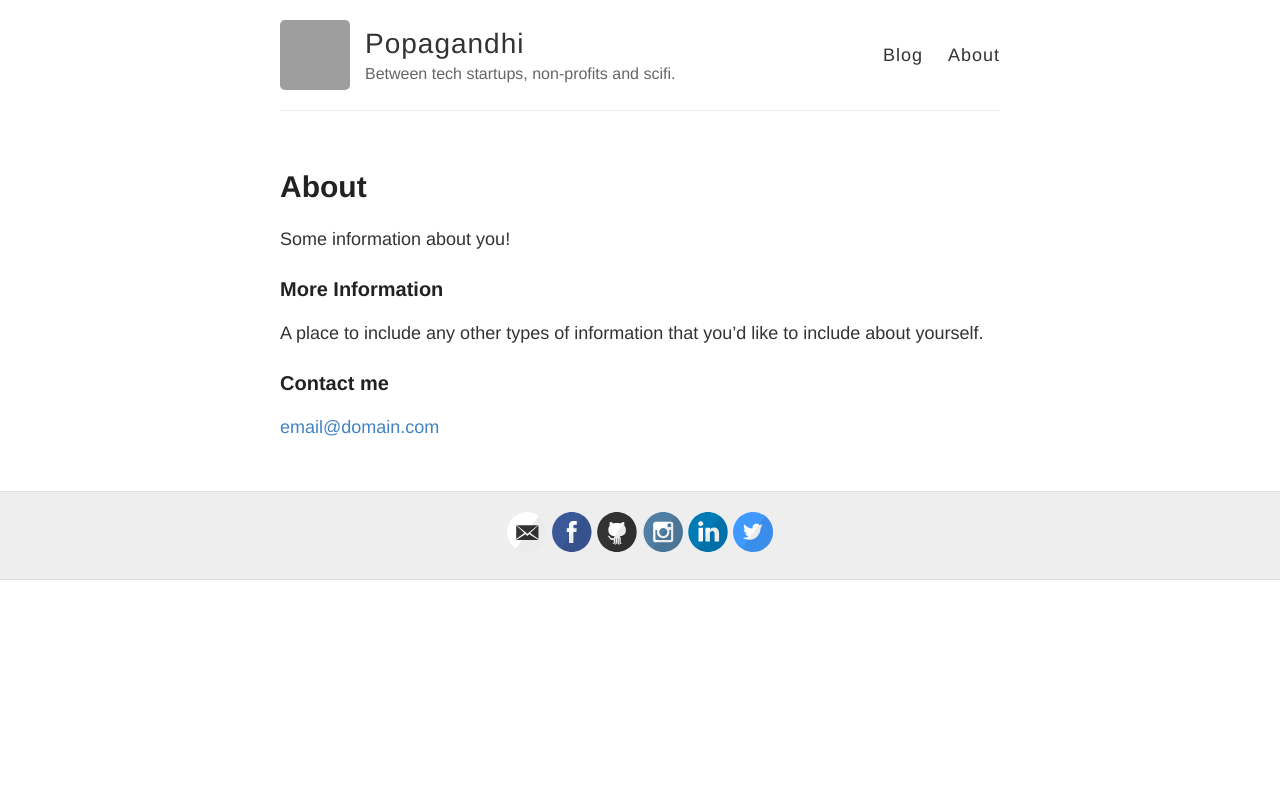
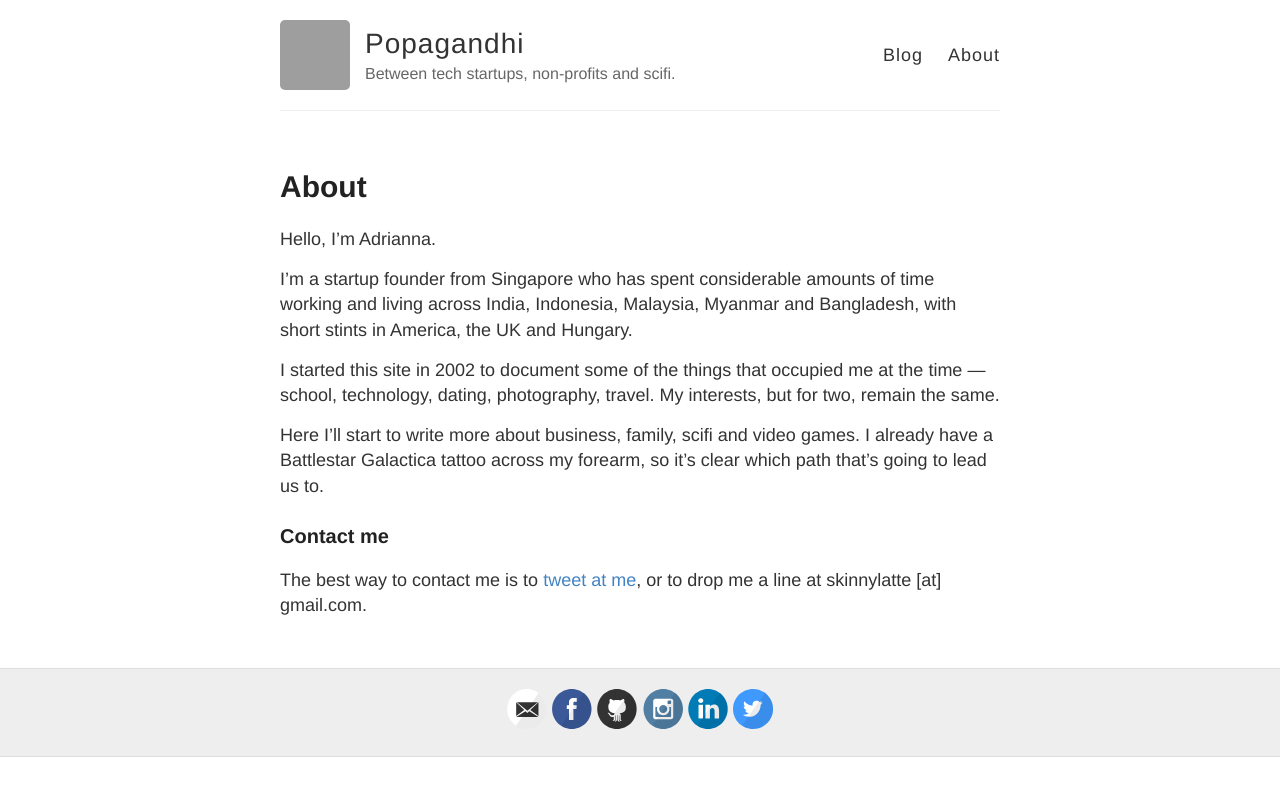
Before and after one commit to skinnylatte/old-jekyll-blog-archive, a Jekyll site: the page built from about.md, in a window 1280 px wide. Shown: the top 796 px of the page. Built offline with Jekyll 4.4.1, drawn with Linux system fonts in a browser that asks for light colours; grey boxes are pictures that could not be loaded.

Commit message:
Scrubbed out useless files.

```diff
--- a/about.md
+++ b/about.md
@@ -4,12 +4,15 @@ title: About
 permalink: /about/
 ---
 
-Some information about you!
+Hello, I'm Adrianna.
 
-### More Information
+I'm a startup founder from Singapore who has spent considerable amounts of time working and living across India, Indonesia, Malaysia, Myanmar and Bangladesh, with short stints in America, the UK and Hungary.
 
-A place to include any other types of information that you'd like to include about yourself.
+I started this site in 2002 to document some of the things that occupied me at the time — school, technology, dating, photography, travel. My interests, but for two, remain the same.
+
+Here I'll start to write more about business, family, scifi and video games. I already have a Battlestar Galactica tattoo across my forearm, so it's clear which path that's going to lead us to.
+
 
 ### Contact me
 
-[email@domain.com](mailto:email@domain.com)
+The best way to contact me is to [tweet at me](http://twitter.com/@skinnylatte), or to drop me a line at skinnylatte [at] gmail.com.
--- a/cv.md
+++ /dev/null
@@ -1,15 +0,0 @@
----
-layout: page
-title: About
-permalink: /about/
----
-
-Some information about you!
-
-### More Information
-
-A place to include any other types of information that you'd like to include about yourself.
-
-### Contact me
-
-[email@domain.com](mailto:email@domain.com)
```
Also changed, not shown: contact.md (deleted, +0 -15 lines).
